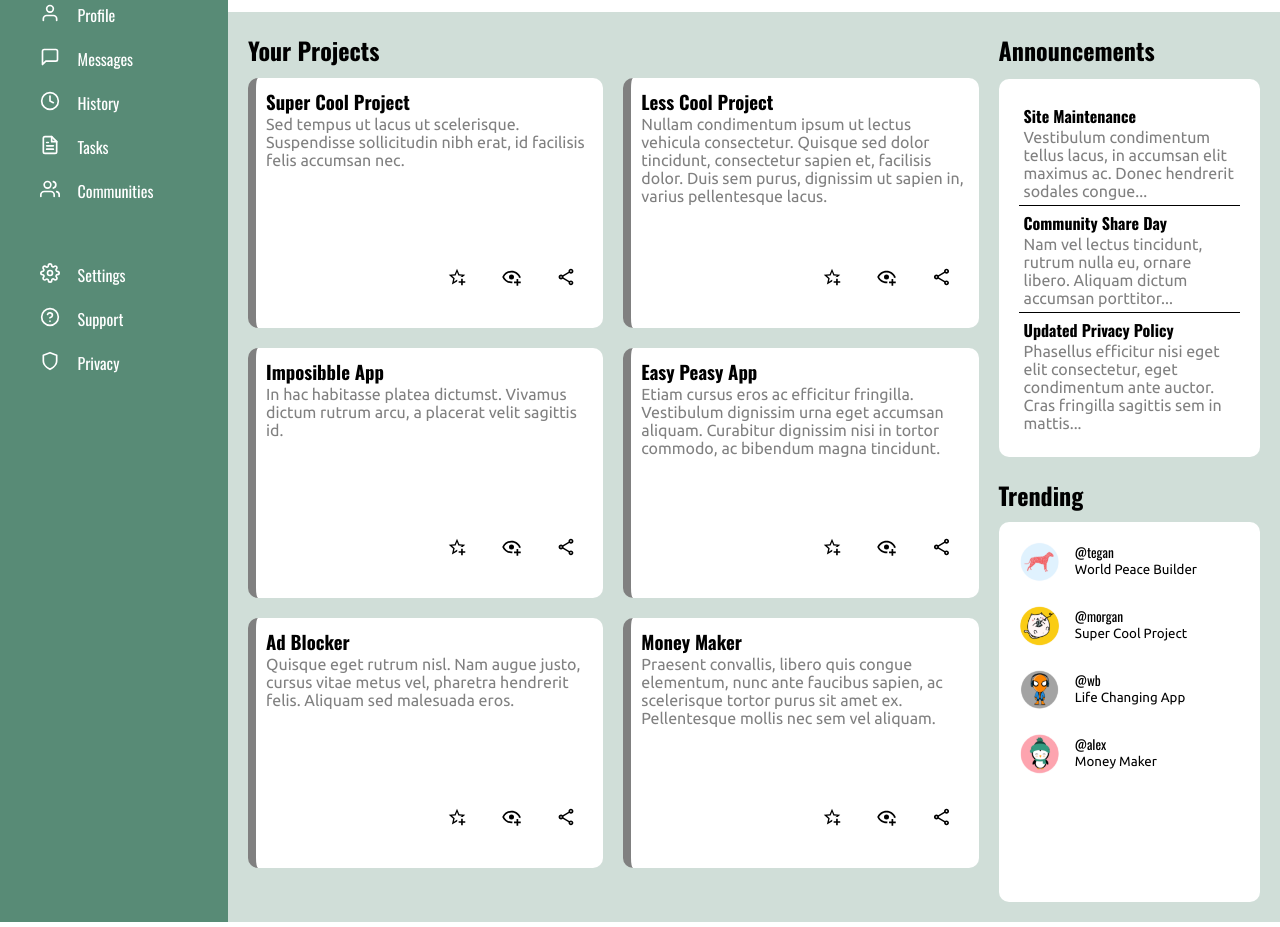
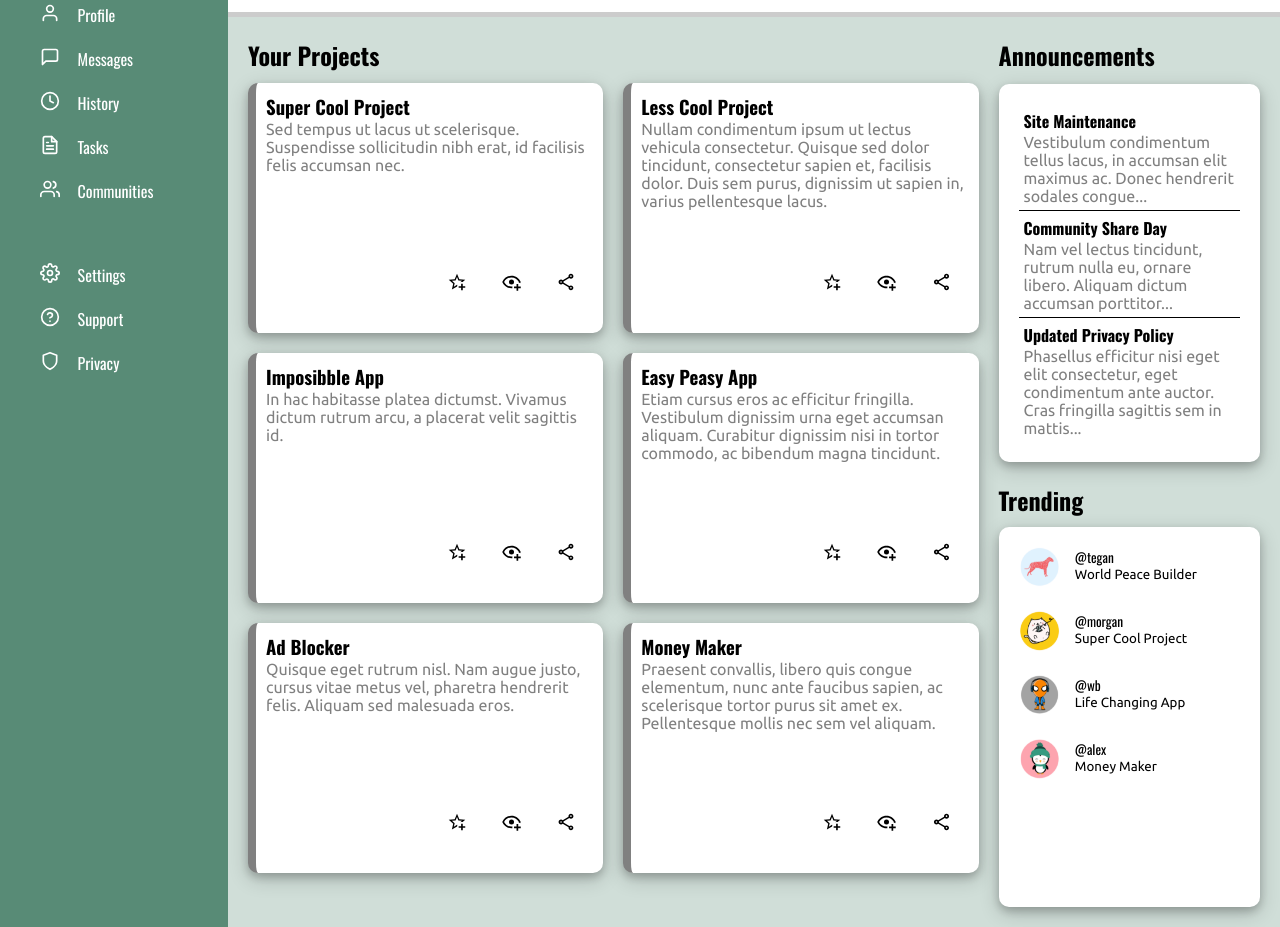
Before and after one commit to WILbeerT-B/admin-dashboard, a plain HTML site: page index.html in a window 1280 px wide. Shown: the part 148-1075 px from the top of the page. Drawn offline with nearby package versions, Linux system fonts and the light colour scheme.

Commit message:
Add box shadows, add more comments to separate sections.

```diff
--- a/styles.css
+++ b/styles.css
@@ -21,6 +21,7 @@ p {
     font-family: Ubuntu;
 }
 
+/* MAIN CONTAINER */
 .body-container {
     height: 100%;
     display: grid;
@@ -59,7 +60,6 @@ p {
 }
 
 .dashboard {
-    /* background-color: white; */
     grid-row: 1 / 2;
     display: grid;
     grid-template-columns: 1fr 3fr;
@@ -72,7 +72,6 @@ p {
 }
 
 .main-links {
-    /* background-color: grey; */
     grid-row: 2 / 3;
     display: grid;
 }
@@ -84,7 +83,6 @@ p {
 }
 
 .help-links {
-    /* background-color: darkgrey; */
     grid-row: 3 / 4;
     display: grid;
 }
@@ -101,13 +99,11 @@ p {
 }
 
 
-
 /* HEADER SECTION */
 .header {
-    /* background-color: green; */
-    /* margin: 20px; */
     grid-row: 1 / 2;
     grid-column: 2 / 3;
+    border-bottom: 5px solid rgba(0, 0, 0, 0.2);
 }
 
 .header-container {
@@ -125,7 +121,7 @@ p {
     height: 20px;
     width: auto;
 }
-
+/* Search part */
 .search-part {
     display: grid;
     grid-template-columns: 3fr 1fr 2fr;
@@ -150,8 +146,6 @@ p {
     padding: 10px;
 }
 
-
-
 .user-profile-1 {
     display: grid;
     grid-template-columns: repeat(3, 50px);
@@ -175,7 +169,7 @@ p {
     text-decoration: none;
     color: black;
 }
-
+/* Button part */
 .button-part {
     display: grid;
     grid-template-columns: 60px 9fr 2fr;
@@ -217,6 +211,7 @@ p {
     display: grid;
     grid-template-columns: 4fr 4fr 3fr;
     grid-template-rows: 1fr 1fr;
+    box-shadow: 0 0, 0 20px black;
 }
 
 /* Projects */
@@ -231,7 +226,6 @@ p {
     grid-template-columns: repeat(auto-fit, minmax(250px, 1fr));
     gap: 20px;
     margin-top: 10px;
-
 }
 
 .projects-cards .card {
@@ -243,7 +237,7 @@ p {
     padding: 10px;
     border-radius: 10px;
     border-left: 8px solid grey;
-
+    box-shadow: 0 4px 8px 0 rgba(0, 0, 0, 0.2), 0 6px 20px 0 rgba(0, 0, 0, 0.19);
 }
 
 .card .card-text {
@@ -280,6 +274,7 @@ p {
     padding: 20px;
     margin-top: 20px;
     border-radius: 10px;
+    box-shadow: 0 4px 8px 0 rgba(0, 0, 0, 0.2), 0 6px 20px 0 rgba(0, 0, 0, 0.19);
 }
 
 .announcement:not(:last-child) {
@@ -309,6 +304,7 @@ p {
     margin-top: 10px;
     padding: 20px;
     border-radius: 10px;
+    box-shadow: 0 4px 8px 0 rgba(0, 0, 0, 0.2), 0 6px 20px 0 rgba(0, 0, 0, 0.19);
 }
 
 .entry {
```
Also changed, not shown: index.html (+7 -13 lines).
